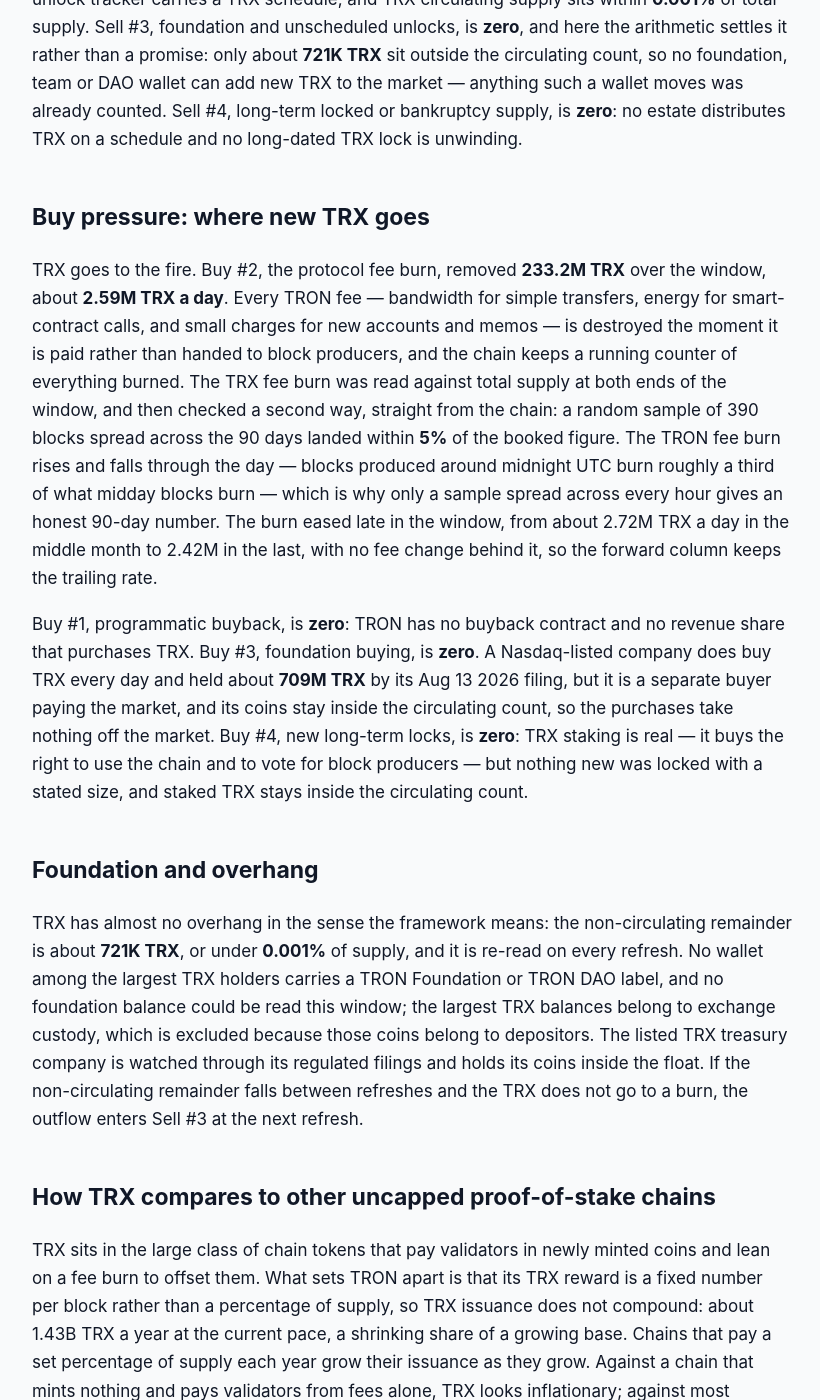
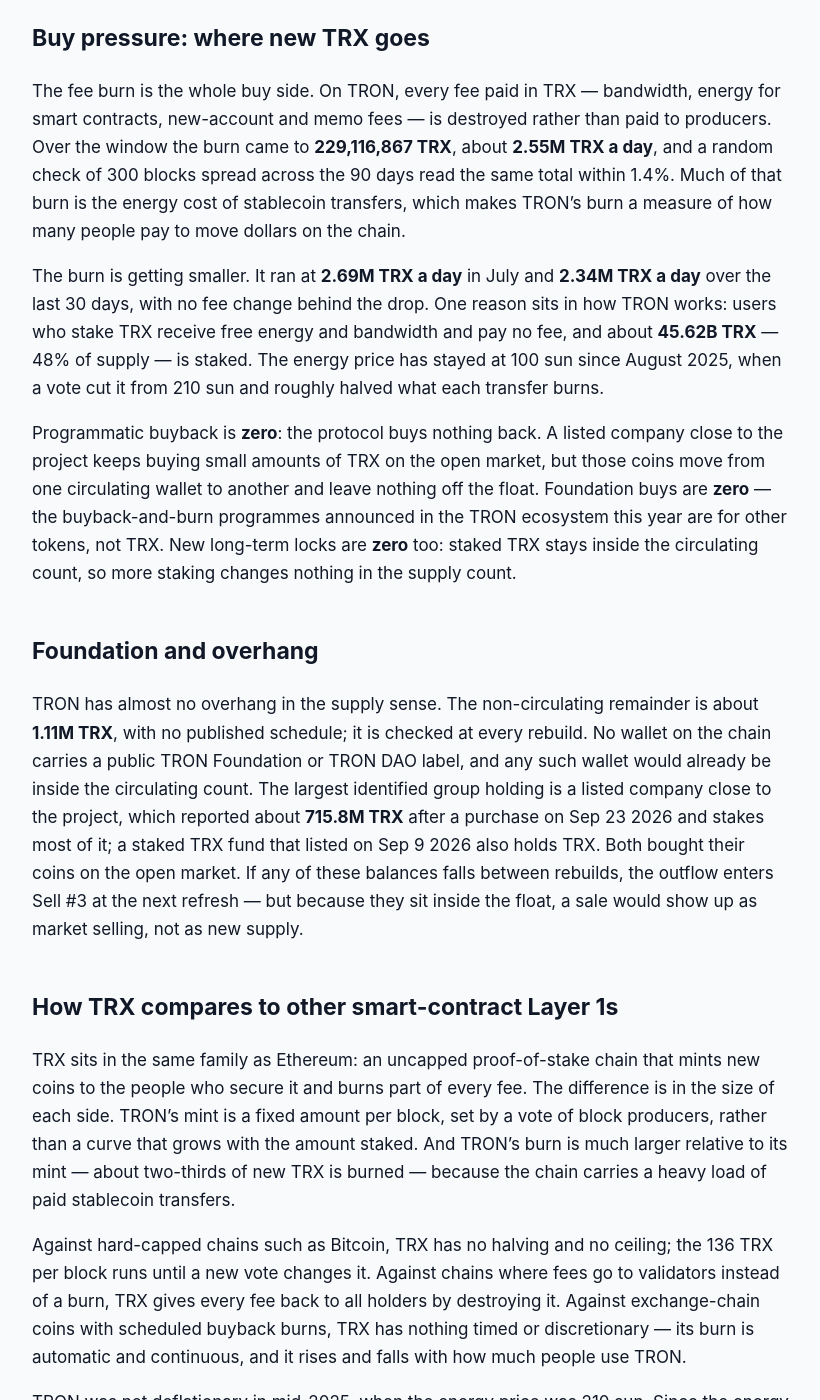
Before and after one commit to jeevansongmy-spec/mrnasdog-articles, a Jekyll site: the page built from crypto/trx-pressure-framework.md, in a window 1280 px wide and 1400 px high, scrolled down 1238 px. Shown: the whole window, without its empty margins (228-1048 px from the left). Built offline with Jekyll 4.4.1, drawn with Linux system fonts in a browser that asks for light colours; some of the changed text lies outside the part shown.

Commit message:
publish: crypto/trx-pressure-framework

```diff
--- a/crypto/trx-pressure-framework.md
+++ b/crypto/trx-pressure-framework.md
@@ -1,49 +1,61 @@
 ---
-title:         "TRX Inflation Analysis · September 2026 · Mixed flows, supply roughly steady"
-description:   "Mixed flows, supply roughly steady: TRON minted 352.4M new TRX and burned 233.2M in fees over 90 days, so TRX reads +0.13% net, in line with the monitor."
+title:         "TRX Inflation Analysis · September 2026 · Mixed flows · supply roughly steady"
+description:   "TRX is mildly inflationary: TRON minted 352M TRX in block rewards against a 229M TRX fee burn, +0.13% net over 90 days and the same next. No cap, no vesting."
 canonical_url: "https://mrnasdog.com/research/trx/inflation"
 tags:          ["crypto", "trx", "tron", "payments"]
 published:     true
 ---
 
-# TRX Inflation Analysis · September 2026 · Mixed flows, supply roughly steady
+# TRX Inflation Analysis · September 2026 · Mixed flows · supply roughly steady
 
 *Originally published at [mrnasdog.com/research/trx/inflation](https://mrnasdog.com/research/trx/inflation).*
 
-TRX, the native coin of the TRON network, has no supply cap and no vesting left, so every new TRX comes from one place: the fixed **136 TRX** that TRON pays its Super Representatives for each block. Over the 90 days to **Sep 18 2026** that minted **352.4M TRX**, while the TRON fee burn destroyed **233.2M TRX** — about two-thirds of it. The MrNasdog Pressure Framework therefore reads TRX at **+0.13% net** over the last 90 days against a supply-monitor reading of **+0.13%** — a gap of **0.00 percentage points**, which is agreement, not conflict. TRX supply grows slowly and without limit; the only brake is how much TRON users pay in fees.
+The MrNasdog Pressure Framework reads TRX as **mildly inflationary**: TRON minted **352.39M TRX** in block and voter rewards over the last 90 days and burned **229.12M TRX** in fees, so supply grew **+0.13%**, and the next 90 days project the same **+0.13%**. The mint is fixed at **136 TRX per block** by an on-chain governance vote, while the burn depends on how many people pay fees instead of staking. TRX has no supply cap, no vesting left and no buyback, so the fee burn is the only brake on new supply.
 
 ## The verdict, in one paragraph
 
-For the 90-day window ending **Sep 18 2026**, the Pressure Framework reads **TRX at +0.13% net**: the sell side added **352,387,288 TRX** of new block rewards, and the buy side removed **233,226,077 TRX** through the TRON fee burn, leaving **119.2M TRX** of net new supply on a circulating base of **94.95B**. The independent supply monitor reads the realised 90-day change at **+0.13%**. The gap is **0.00 percentage points**, far inside the framework's half-point tolerance, so TRX ships with **no data-conflict flag**. The forward column also reads **+0.13%**, because neither the TRON block reward nor the TRON energy price changed inside the window. The label for TRX is **slowly inflationary, fee-burn offset**: an uncapped chain token whose issuance is fixed per block and whose float growth depends on how busy the chain is.
+Over the trailing 90 days (Jul 1 to Sep 28 2026) the TRON supply ledger nets to **+0.13%** of the **94.97B TRX** circulating: **123.27M TRX** more was created than destroyed. The monitor, which reads supply day by day, shows **+0.12%** over its own 90-day window. The gap is **0.01 percentage points**, far inside the 0.5-point line, so no warning chip is needed and the two readings agree. The forward 90 days hold the same **+0.13%**, because no vote in the window changed the block reward or the fee price. TRX is a **slowly inflating fee-burn chain**: the burn cancels about two-thirds of new coins, and the last third reaches the market.
 
 ## Sell pressure: where new TRX comes from
 
-Sell #1, protocol inflation, is the whole TRX sell side at **352.4M TRX**. TRON is a delegated proof-of-stake chain: 27 elected Super Representatives take turns producing blocks, and the protocol mints **136 TRX** for every block produced — **8 TRX** to the producer and **128 TRX** shared with the voters behind the Super Representatives. Both figures were read from TRON's own chain parameters this window; they were last changed by a Super Representative vote in **June 2025**, which cut them from 16 and 160. TRX issuance is counted per block, not per day, so the block count decides it: TRON produced **2,591,083 blocks** between Jun 20 2026 and Sep 18 2026, a measured **3.001 seconds** each, slightly slower than the three-second target, and nothing in the protocol makes up for missed blocks. The one TRON governance change that took effect inside the window, on **Aug 28 2026**, switched on new smart-contract features and left the TRX block reward untouched.
+Protocol inflation is the whole sell side. Every TRON block pays **8 TRX** to the Super Representative that produced it and **128 TRX** to the pool shared by the voters behind the 127 elected and standby producers — **136 TRX** in all. The chain made **2,591,095 blocks** in the window, a little under one every three seconds, which comes to **352,388,920 TRX**, about **3.92M TRX a day**. The reward was cut to 8 + 128 by an on-chain vote in June 2025, down from 16 + 160, and it has not changed since. The only vote passed inside this window, in late August 2026, added newer smart-contract features and left the reward alone.
 
-Sell #2, vesting unlocks, is **zero**: the 2017 TRX allocations finished releasing years ago, no unlock tracker carries a TRX schedule, and TRX circulating supply sits within **0.001%** of total supply. Sell #3, foundation and unscheduled unlocks, is **zero**, and here the arithmetic settles it rather than a promise: only about **721K TRX** sit outside the circulating count, so no foundation, team or DAO wallet can add new TRX to the market — anything such a wallet moves was already counted. Sell #4, long-term locked or bankruptcy supply, is **zero**: no estate distributes TRX on a schedule and no long-dated TRX lock is unwinding.
+Vesting unlocks are **zero**. The 2017 token sale, the team share and the TRON Foundation share all finished unlocking by January 2020, no unlock tracker lists a TRX schedule, and circulating supply sits within **1.11M TRX** of total supply, so there is no locked bucket left to open.
+
+Foundation and unscheduled unlocks are **zero**. With only 1.11M TRX outside the circulating count, any project wallet bigger than that is already counted as circulating, and a sale from it would move coins that are already in the market. Long-term locks and bankruptcy releases are also **zero**: TRON has no estate, no court-run distribution and no unwinding lock.
 
 ## Buy pressure: where new TRX goes
 
-TRX goes to the fire. Buy #2, the protocol fee burn, removed **233.2M TRX** over the window, about **2.59M TRX a day**. Every TRON fee — bandwidth for simple transfers, energy for smart-contract calls, and small charges for new accounts and memos — is destroyed the moment it is paid rather than handed to block producers, and the chain keeps a running counter of everything burned. The TRX fee burn was read against total supply at both ends of the window, and then checked a second way, straight from the chain: a random sample of 390 blocks spread across the 90 days landed within **5%** of the booked figure. The TRON fee burn rises and falls through the day — blocks produced around midnight UTC burn roughly a third of what midday blocks burn — which is why only a sample spread across every hour gives an honest 90-day number. The burn eased late in the window, from about 2.72M TRX a day in the middle month to 2.42M in the last, with no fee change behind it, so the forward column keeps the trailing rate.
+The fee burn is the whole buy side. On TRON, every fee paid in TRX — bandwidth, energy for smart contracts, new-account and memo fees — is destroyed rather than paid to producers. Over the window the burn came to **229,116,867 TRX**, about **2.55M TRX a day**, and a random check of 300 blocks spread across the 90 days read the same total within 1.4%. Much of that burn is the energy cost of stablecoin transfers, which makes TRON's burn a measure of how many people pay to move dollars on the chain.
 
-Buy #1, programmatic buyback, is **zero**: TRON has no buyback contract and no revenue share that purchases TRX. Buy #3, foundation buying, is **zero**. A Nasdaq-listed company does buy TRX every day and held about **709M TRX** by its Aug 13 2026 filing, but it is a separate buyer paying the market, and its coins stay inside the circulating count, so the purchases take nothing off the market. Buy #4, new long-term locks, is **zero**: TRX staking is real — it buys the right to use the chain and to vote for block producers — but nothing new was locked with a stated size, and staked TRX stays inside the circulating count.
+The burn is getting smaller. It ran at **2.69M TRX a day** in July and **2.34M TRX a day** over the last 30 days, with no fee change behind the drop. One reason sits in how TRON works: users who stake TRX receive free energy and bandwidth and pay no fee, and about **45.62B TRX** — 48% of supply — is staked. The energy price has stayed at 100 sun since August 2025, when a vote cut it from 210 sun and roughly halved what each transfer burns.
+
+Programmatic buyback is **zero**: the protocol buys nothing back. A listed company close to the project keeps buying small amounts of TRX on the open market, but those coins move from one circulating wallet to another and leave nothing off the float. Foundation buys are **zero** — the buyback-and-burn programmes announced in the TRON ecosystem this year are for other tokens, not TRX. New long-term locks are **zero** too: staked TRX stays inside the circulating count, so more staking changes nothing in the supply count.
 
 ## Foundation and overhang
 
-TRX has almost no overhang in the sense the framework means: the non-circulating remainder is about **721K TRX**, or under **0.001%** of supply, and it is re-read on every refresh. No wallet among the largest TRX holders carries a TRON Foundation or TRON DAO label, and no foundation balance could be read this window; the largest TRX balances belong to exchange custody, which is excluded because those coins belong to depositors. The listed TRX treasury company is watched through its regulated filings and holds its coins inside the float. If the non-circulating remainder falls between refreshes and the TRX does not go to a burn, the outflow enters Sell #3 at the next refresh.
+TRON has almost no overhang in the supply sense. The non-circulating remainder is about **1.11M TRX**, with no published schedule; it is checked at every rebuild. No wallet on the chain carries a public TRON Foundation or TRON DAO label, and any such wallet would already be inside the circulating count. The largest identified group holding is a listed company close to the project, which reported about **715.8M TRX** after a purchase on Sep 23 2026 and stakes most of it; a staked TRX fund that listed on Sep 9 2026 also holds TRX. Both bought their coins on the open market. If any of these balances falls between rebuilds, the outflow enters Sell #3 at the next refresh — but because they sit inside the float, a sale would show up as market selling, not as new supply.
 
-## How TRX compares to other uncapped proof-of-stake chains
+## How TRX compares to other smart-contract Layer 1s
 
-TRX sits in the large class of chain tokens that pay validators in newly minted coins and lean on a fee burn to offset them. What sets TRON apart is that its TRX reward is a fixed number per block rather than a percentage of supply, so TRX issuance does not compound: about 1.43B TRX a year at the current pace, a shrinking share of a growing base. Chains that pay a set percentage of supply each year grow their issuance as they grow. Against a chain that mints nothing and pays validators from fees alone, TRX looks inflationary; against most staking chains, where the burn covers a small slice of new issuance, TRON's fee burn covering about **two-thirds** of TRX issuance is unusually strong.
+TRX sits in the same family as Ethereum: an uncapped proof-of-stake chain that mints new coins to the people who secure it and burns part of every fee. The difference is in the size of each side. TRON's mint is a fixed amount per block, set by a vote of block producers, rather than a curve that grows with the amount staked. And TRON's burn is much larger relative to its mint — about two-thirds of new TRX is burned — because the chain carries a heavy load of paid stablecoin transfers.
 
-Against hard-capped proof-of-work coins, TRX is a different design altogether: a capped chain's subsidy falls on a fixed schedule toward zero, while TRX issuance only changes when Super Representatives vote to change it — they raised it in Nov 2019 and cut it in Jun 2025. That makes the TRX sell side less predictable over years but very predictable over a quarter. The fee economy under TRX is large: TRON users burned roughly **$78M** of TRX over the window, about **1.0%** of a market capitalisation near **$31.8B** on an annual basis — well above the quiet chains the framework tracks. That fee economy is the only thing standing between TRX and a plain 1.5% a year inflation rate, and it is why TRX supply growth rises and falls with chain activity rather than with any schedule.
+Against hard-capped chains such as Bitcoin, TRX has no halving and no ceiling; the 136 TRX per block runs until a new vote changes it. Against chains where fees go to validators instead of a burn, TRX gives every fee back to all holders by destroying it. Against exchange-chain coins with scheduled buyback burns, TRX has nothing timed or discretionary — its burn is automatic and continuous, and it rises and falls with how much people use TRON.
+
+TRON was net deflationary in mid-2025, when the energy price was 210 sun. Since the energy price cut in August 2025, the burn has fallen below the mint, and the net now leans to growth. A chain like this can swing between shrinking and growing on usage alone, without any change to its rules.
 
 ## What to watch in the next 90 days
 
-First, the TRX burn rate: it slipped to about 2.42M TRX a day in the last month of the window, and a lasting drop toward 2M a day would push TRX net inflation toward **+0.2%** a quarter. Second, TRON governance: any Super Representative proposal that changes the block reward or the energy price moves both sides of the TRX ledger at once — the last reward cut was in June 2025 and the last energy-price cut on Aug 29 2025. Third, the staked TRX fund that opened on **Sep 9 2026** and the listed TRX treasury company's bid to become a Super Representative, announced on **Aug 13 2026**: both add TRX demand and stake, but neither removes TRX from the circulating count, so neither changes the framework reading. Fourth, the roughly 721K TRX outside the float: any outflow that does not end in a burn would open a Sell #3 row that has been zero all window.
+First, the burn rate: it has fallen from about 2.69M TRX a day in July to about 2.12M TRX a day over the last week, and if it keeps falling the next 90 days will print above +0.13%.
+
+Second, the fee proposals: an open community proposal would cut the account-permission fee from 100 TRX to 7 TRX and the multi-signature fee from 1 TRX to 0.1 TRX; it has no on-chain vote date yet, and it would trim the burn only a little.
+
+Third, any vote on the block reward or the energy price — either one moves the whole ledger at once, and none is scheduled as of Sep 29 2026.
+
+Fourth, the stake: more TRX staked means more free energy and fewer fees burned, so a rise in the 45.62B TRX staked would lower the burn.
 
 ## Summary
 
-The MrNasdog Pressure Framework reads TRX at **+0.13% net** over the trailing 90 days and **+0.13%** over the next 90, in line with the supply monitor. The structural mechanism is a fixed **136 TRX** per-block reward to TRON's Super Representatives, **352.4M TRX** a quarter, offset by a TRON fee burn that destroyed **233.2M TRX** — two-thirds of it. The key risk is that the burn depends on how much TRON users pay in fees, so a quieter chain or a cheaper energy price lets more of the TRX issuance reach the market. There is no TRX supply cap: the ceiling on TRX inflation is set only by what Super Representatives vote to mint.
+TRX is mildly inflationary: TRON mints **352.39M TRX** per 90 days at a fixed 136 TRX per block and burns **229.12M TRX** in fees, for net supply growth of **+0.13%** over the last 90 days and the same projected for the next 90. The mint is set by an on-chain vote and the burn by how much people pay to use the chain, with no vesting, no unlocks and no buyback on either side. The key risk for the reading is a burn that keeps shrinking as more users stake instead of paying fees. TRX has no supply cap; its supply keeps growing unless usage lifts the burn above the mint again or a vote changes the reward.
 
-*MrNasdog Pressure Framework analysis of TRX, Metric 1 — Inflation. Data + explanation only. Not financial advice. Updated Sep 18 2026.*
+*MrNasdog Pressure Framework analysis of TRX, Metric 1 — Inflation. Data + explanation only. Not financial advice. Checked Sep 29 2026.*
```
